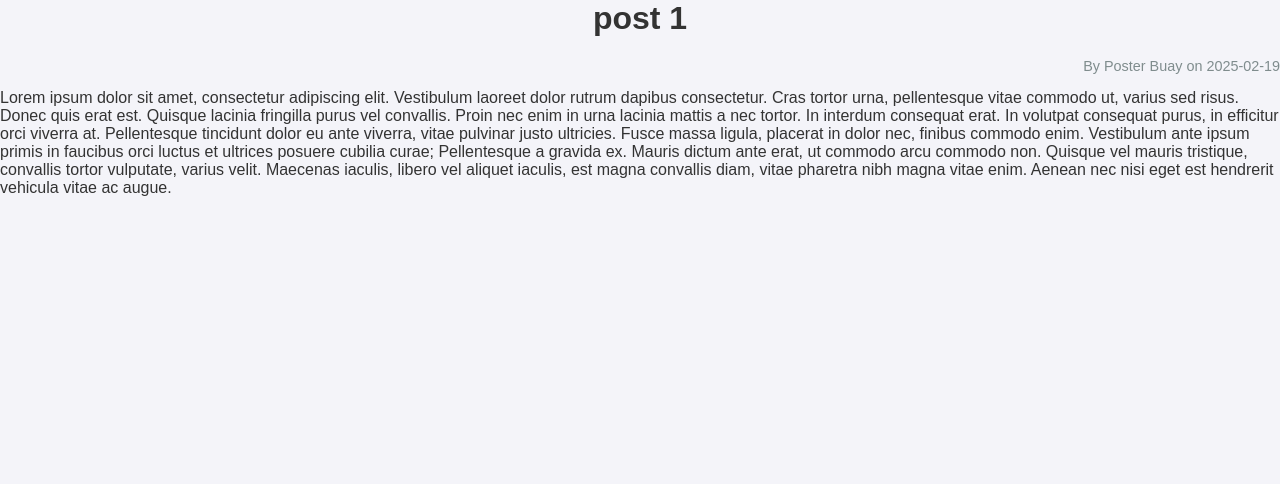
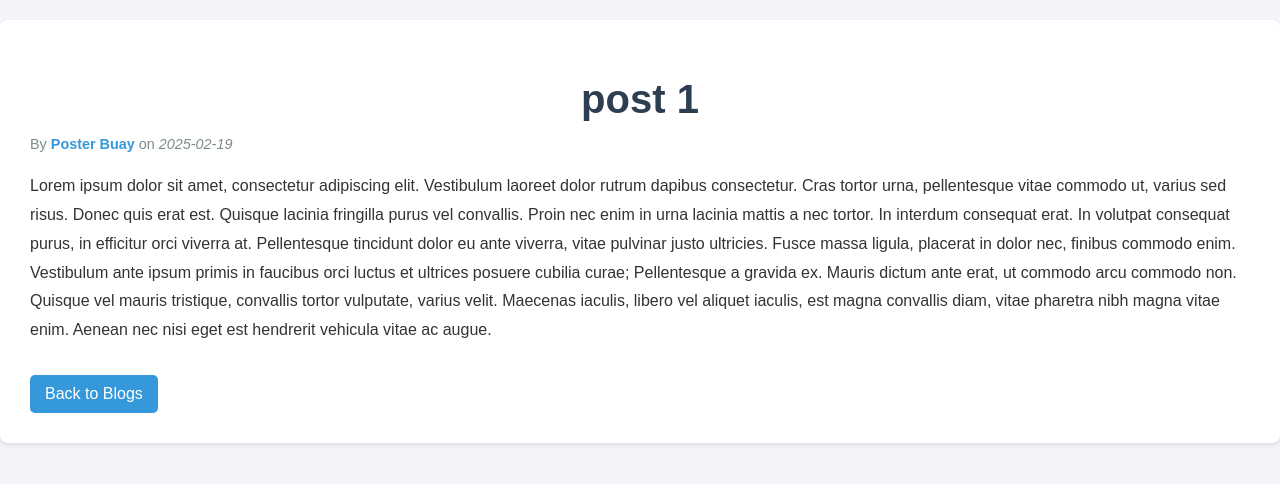
Before and after one commit to theyvraj/cms, a Flask app: page /blog_post/6 in a window 1280 px wide. Shown: the top 484 px of the page. Run offline with Flask 3, Linux system fonts and the light colour scheme; data comes from the database, SQL or seed files in the repository.

Commit message:
modified:   static/style.css 	modified:   templates/blog_post.html

```diff
--- a/static/style.css
+++ b/static/style.css
@@ -219,3 +219,50 @@ button:hover {
     color: #7f8c8d;
     text-align: right;
 }
+.blog-post-container {
+    background-color: #fff;
+    border-radius: 8px;
+    padding: 30px;
+    box-shadow: 0 2px 5px rgba(0,0,0,0.1);
+    margin-top: 20px;
+}
+
+.blog-post-title {
+    color: #2c3e50;
+    font-size: 2.5em;
+    margin-bottom: 10px;
+}
+
+.blog-post-meta {
+    color: #7f8c8d;
+    font-size: 0.9em;
+    margin-bottom: 20px;
+}
+
+.blog-post-author {
+    font-weight: bold;
+    color: #3498db;
+}
+
+.blog-post-date {
+    font-style: italic;
+}
+
+.blog-post-content {
+    line-height: 1.8;
+    margin-bottom: 30px;
+}
+
+.back-to-blogs {
+    display: inline-block;
+    background-color: #3498db;
+    color: #fff;
+    padding: 10px 15px;
+    text-decoration: none;
+    border-radius: 5px;
+    transition: background-color 0.3s ease;
+}
+
+.back-to-blogs:hover {
+    background-color: #2980b9;
+}
--- a/templates/blog_post.html
+++ b/templates/blog_post.html
@@ -7,11 +7,12 @@
 </head>
 <body>
     <div class="blog-post-container">
-        <h1>{{ post['title'] }}</h1>
-        <p class="author-date">By {{ post['author'] }} on {{ post['date'] }}</p>
-        <div class="blog-content">
-            {{ post['content'] }}
+        <h1 class="blog-post-title">{{ post.title }}</h1>
+        <p class="blog-post-meta">By <span class="blog-post-author">{{ post.author }}</span> on <span class="blog-post-date">{{ post.date }}</span></p>
+        <div class="blog-post-content">
+            {{ post.content }}
         </div>
+        <a href="{{ url_for('blogs') }}" class="back-to-blogs">Back to Blogs</a>
     </div>
 </body>
 </html>
```
